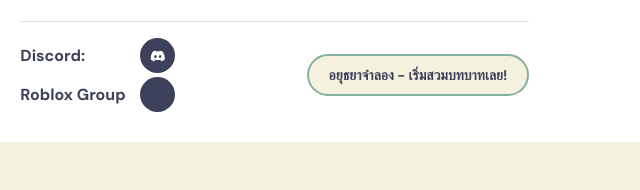
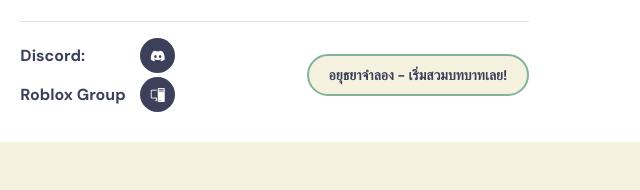
Before and after one commit to ThailandCulturalPreservationStudio/TCPS, a plain HTML site: page projects.html in a window 1280 px wide. Shown: the part 1110-1300 px from the top of the page, 454-1094 px from the left. Drawn offline with Linux system fonts and the light colour scheme; some packages are replaced by stand-ins of ours; a script that the page names is missing.

Commit message:
Update projects.html

```diff
--- a/projects.html
+++ b/projects.html
@@ -172,7 +172,7 @@
 
                                             <div class="d-flex flex-wrap align-items-center">
                                                  <span class="custom-block-span">Roblox Group</span>
-                                                 <a href="https://www.roblox.com/groups/34220568/The-Kingdom-of-Ayutthaya#!/about" target="_blank" class="social-icon-link bi-roblox"></a>
+                                                 <a href="https://www.roblox.com/groups/34220568/The-Kingdom-of-Ayutthaya#!/about" target="_blank" class="social-icon-link bi-pc-display"></a>
 
                                             </div>
                                         </div>
```
